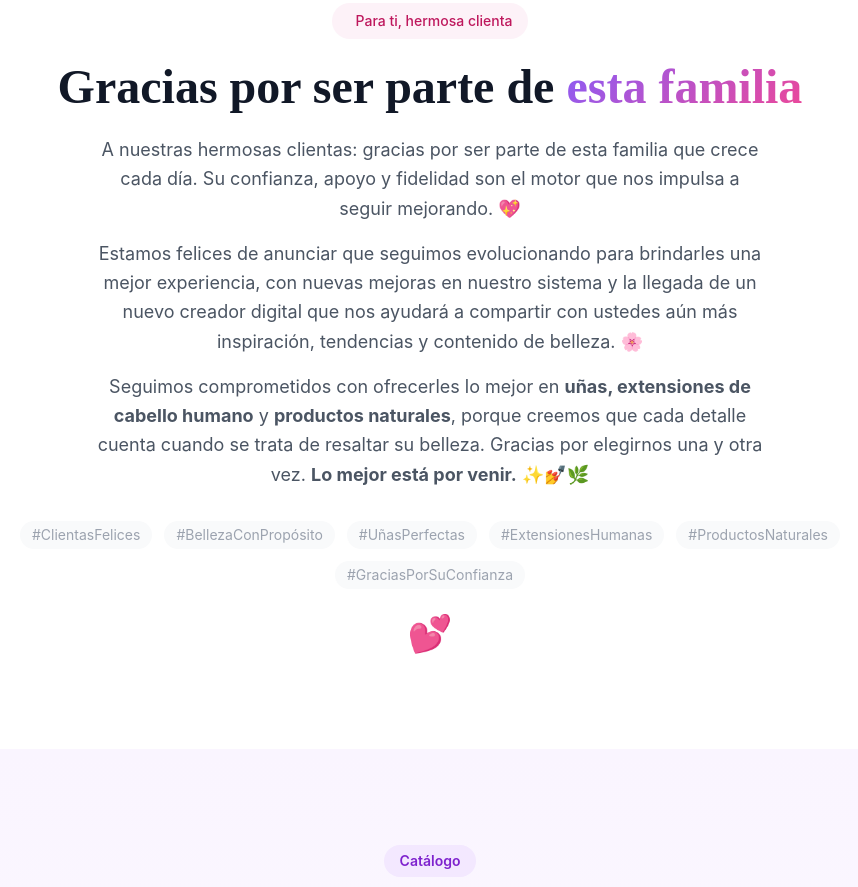
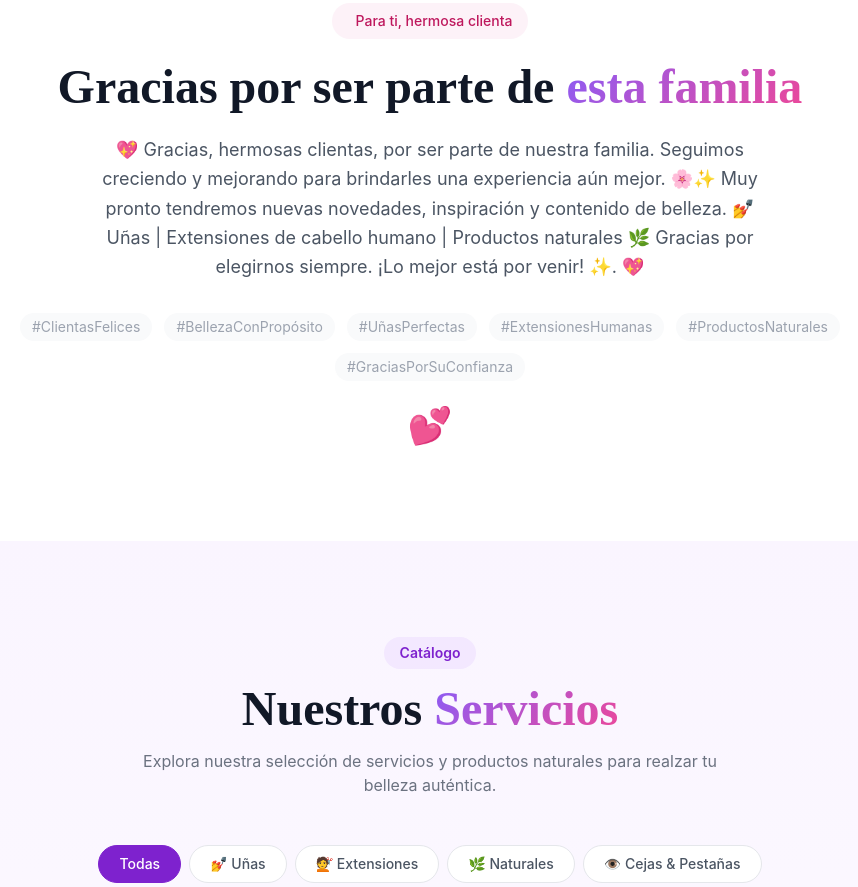
Before and after one commit to samuelangola2008-ui/salon-de-belleza-nancy, a plain HTML site: page index.html in a window 1280 px wide. Shown: the part 893-1780 px from the top of the page, without its empty margins (210-1068 px from the left). Drawn offline with nearby package versions, Linux system fonts and the light colour scheme; some icons are missing.

Commit message:
Add files via upload

```diff
--- a/index.html
+++ b/index.html
@@ -158,20 +158,18 @@
         </h2>
         <div class="prose prose-lg mx-auto text-gray-600 space-y-4 max-w-2xl">
             <p class="text-lg leading-relaxed">
-                A nuestras hermosas clientas: gracias por ser parte de esta familia que crece cada día.
-                Su confianza, apoyo y fidelidad son el motor que nos impulsa a seguir mejorando. <span class="text-pink-500">💖</span>
+                💖 Gracias, hermosas clientas, por ser parte de nuestra familia.
+
+                 Seguimos creciendo y mejorando para brindarles una experiencia aún mejor. 🌸✨
+
+                  Muy pronto tendremos nuevas novedades, inspiración y contenido de belleza.
+
+                 💅 Uñas | Extensiones de cabello humano | Productos naturales 🌿
+
+                  Gracias por elegirnos siempre. ¡Lo mejor está por venir! ✨. <span class="text-pink-500">💖</span>
             </p>
-            <p class="text-lg leading-relaxed">
-                Estamos felices de anunciar que seguimos evolucionando para brindarles una mejor experiencia,
-                con nuevas mejoras en nuestro sistema y la llegada de un nuevo creador digital que nos ayudará
-                a compartir con ustedes aún más inspiración, tendencias y contenido de belleza. <span class="text-purple-500">🌸</span>
-            </p>
-            <p class="text-lg leading-relaxed">
-                Seguimos comprometidos con ofrecerles lo mejor en <strong>uñas, extensiones de cabello humano</strong>
-                y <strong>productos naturales</strong>, porque creemos que cada detalle cuenta cuando se trata de resaltar su belleza.
-                Gracias por elegirnos una y otra vez. <strong>Lo mejor está por venir.</strong>
-                <span class="text-yellow-500">✨</span><span class="text-pink-500">💅</span><span class="text-green-500">🌿</span>
-            </p>
+
+
         </div>
         <div class="mt-8 flex flex-wrap justify-center gap-3 text-sm text-gray-400">
             <span class="px-3 py-1 bg-gray-50 rounded-full">#ClientasFelices</span>
```
Also changed, not shown: Qrsalon de nancy.png (added).
